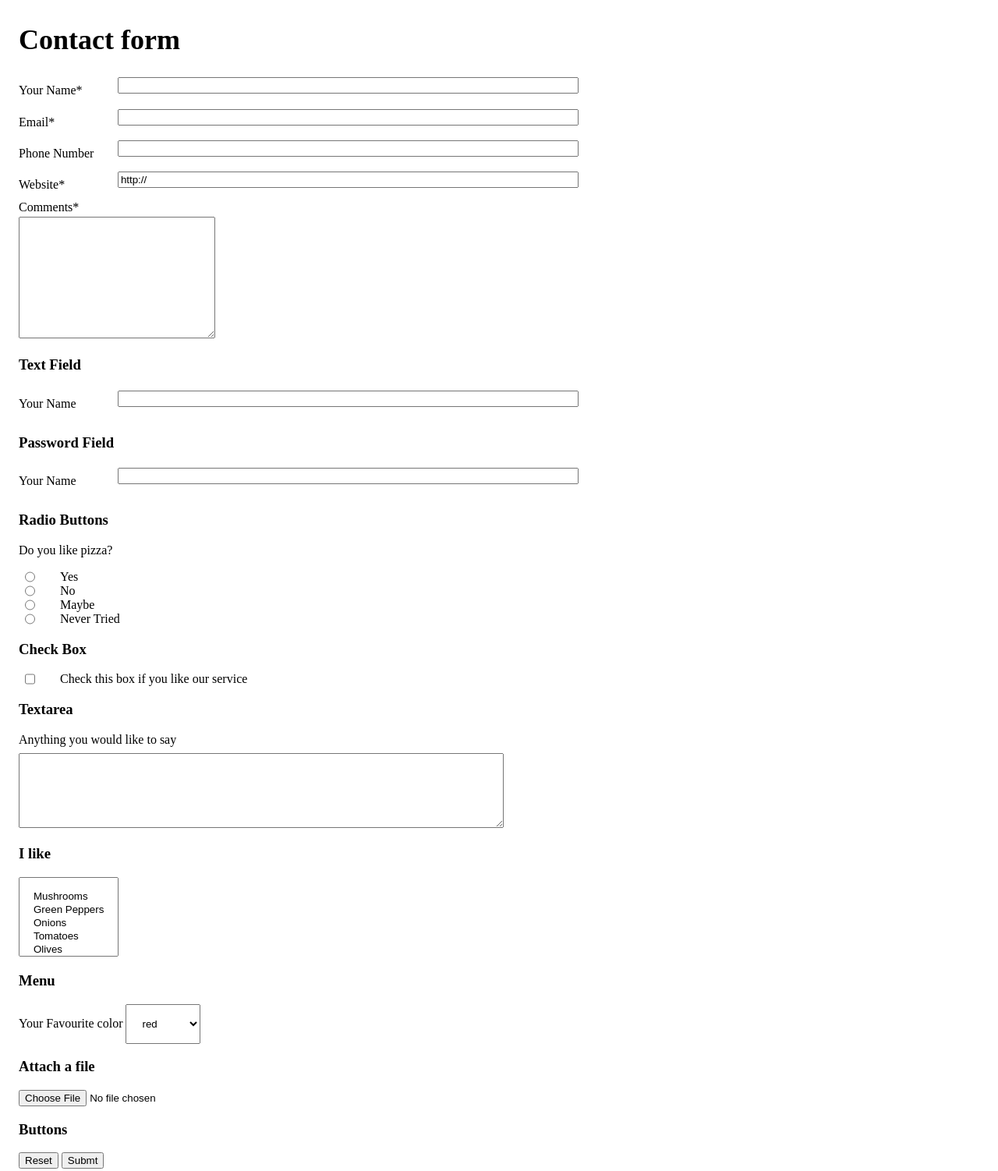
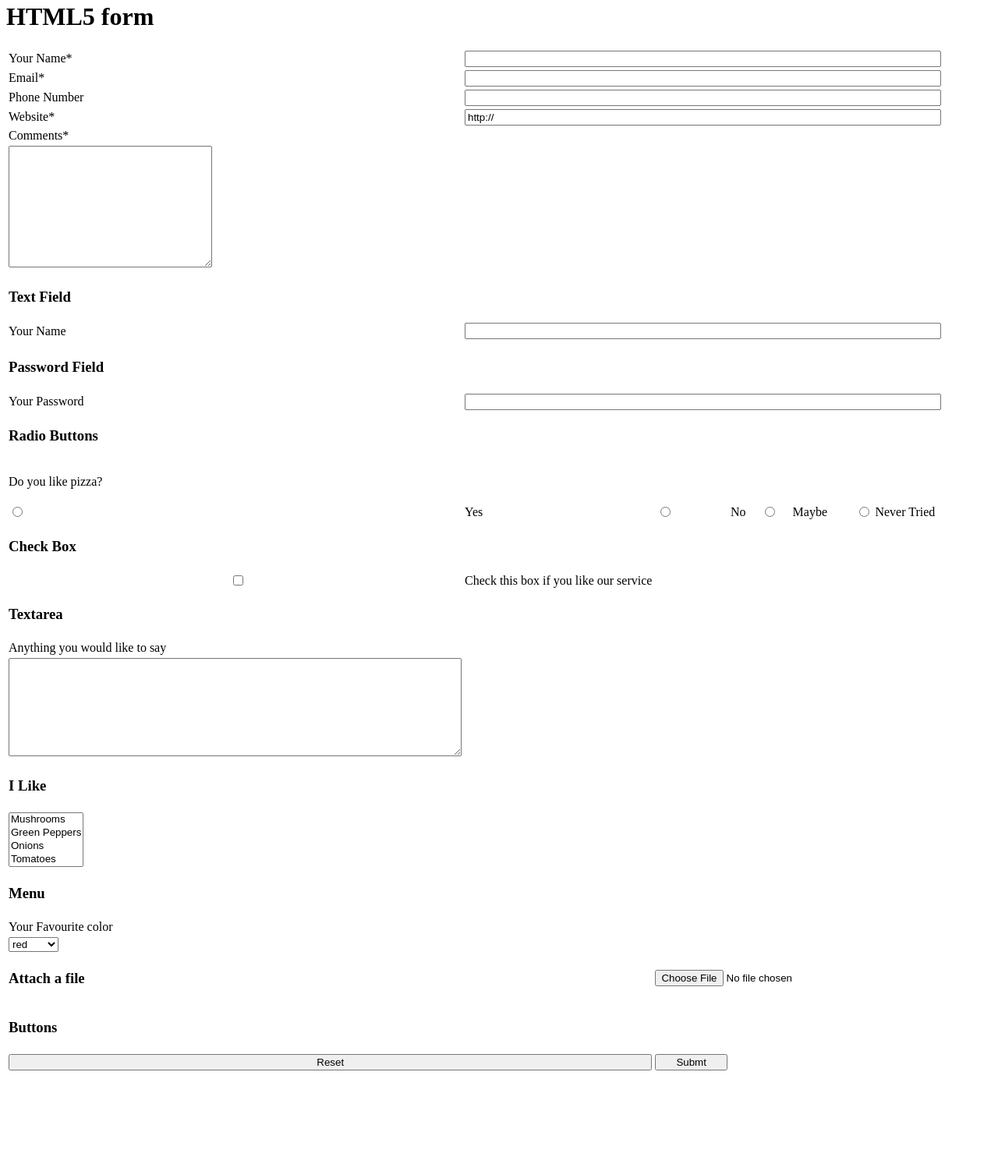
Before and after one commit to ketan18710/VinsolLearning, a plain HTML site: page Track1/index.html in a window 1280 px wide. Shown: the part 18-1520 px from the top of the page at 78% size. After the commit the page ends 1402 px from the top, so only its background shows below. Drawn offline with Linux system fonts and the light colour scheme.

Commit message:
html done in tables

```diff
--- a/Track1/index.html
+++ b/Track1/index.html
@@ -4,85 +4,82 @@
   <meta charset="UTF-8">
   <meta http-equiv="X-UA-Compatible" content="IE=edge">
   <meta name="viewport" content="width=device-width, initial-scale=1.0">
-  <title>Track 1</title>
-  <link rel="stylesheet" href="style.css">
+  <title>Form</title>
 </head>
+<style>
+  input{
+    width: 100%;
+  }
+  .btnsGroup td input{
+    width: fit-content;
+  }
+</style>
 <body>
-  <h1>Contact form</h1>
-  <form enctype="multipart/form-data">
-    <div class="inputGroup">
-      <div class="inputContainer">
-        <label for="name">Your Name*</label>
-        <input type="text" id="name" required>
-      </div>
-      <div class="inputContainer">
-        <label for="email">Email*</label>
-        <input type="email" id="email" required>
-      </div>
-      <div class="inputContainer">
-        <label for="Phone">Phone Number</label>
-        <input type="number" id="Phone" >
-      </div>
-      <div class="inputContainer">
-        <label for="websiteURL">Website*</label>
-        <input type="url" id="websiteURL" required value="http://">
-      </div>
-      <div class="inputContainerTextarea">
-        <label for="Comments">Comments*</label><br>
+  <h1>HTML5 form</h1>
+  <form >
+    <table>
+      <tr>
+        <td ><label for="name">Your Name*</label></td>
+        <td colspan="15"><input type="text" id="name" required /></td>
+      </tr>
+      <tr>
+        <td ><label for="email">Email*</label></td>
+        <td colspan="15"><input type="email" id="email" required /></td>
+      </tr>
+      <tr>
+        <td ><label for="Phone">Phone Number</label></td>
+        <td colspan="15"><input type="number" id="Phone" /></td>
+      </tr>
+      <tr>
+        <td ><label for="websiteURL">Website*</label></td>
+        <td colspan="15"><input type="url" id="websiteURL" required value="http://"></td>
+      </tr>
+      <tr>
+        <td colspan="100%"><label for="Comments">Comments*</label></td>
+      </tr>
+      <tr>
+        <td colspan="100%">
           <textarea name="Comments" id="Comments" cols="30" rows="10" required></textarea>
-      </div>
-    </div>
-    <div class="inputGroup">
-      <h3>Text Field</h3>
-      <div class="inputContainer">
-        <label for="Yourname">Your Name</label>
-        <input type="text" id="Yourname" required>
-      </div>
-    </div>
-    <div class="inputGroup">
-      <h3>Password Field</h3>
-      <div class="inputContainer">
-        <label for="Yourname">Your Name</label>
-        <input type="text" id="Yourname" required>
-      </div>
-    </div>
-    <div class="inputGroup">
-      <h3>Radio Buttons</h3>
-      <p>Do you like pizza?</p>
-      <div class="inputContainer radioContainer">
-        <input type="radio" id="yes" name="pizza" value="yes">
-        <label for="yes">Yes</label>
-      </div>
-      <div class="inputContainer radioContainer">
-        <input type="radio" id="no" name="pizza" value="no">
-        <label for="no">No</label>
-      </div>
-      <div class="inputContainer radioContainer">
-        <input type="radio" id="maybe" name="pizza" value="maybe">
-        <label for="maybe">Maybe</label>
-      </div>
-      <div class="inputContainer radioContainer">
-        <input type="radio" id="neverTried" name="pizza" value="neverTried">
-        <label for="neverTried">Never Tried</label>
-      </div>
-    </div>
-    <div class="inputGroup">
-      <h3>Check Box</h3>
-      <div class="inputContainer radioContainer">
-        <input type="checkbox" id="checkbox" name="checkbox" value="yes">
-        <label for="checkbox">Check this box if you like our service</label>
-      </div>
-    </div>
-    <div class="inputGroup">
-      <h3>Textarea</h3>
-      <div class="inputContainerTextarea">
-        <label for="textarea">Anything you would like to say</label><br>
-        <textarea style="width: 50%;margin-top: 0.5rem;" name="textarea" id="textarea" cols="30" rows="6"   ></textarea>
-      </div>
-    </div>
-    <div class="inputGroup">
-      <h3>I like</h3>
-      <div class="inputContainerTextarea">
+        </td>
+      </tr>
+      <tr><td><h3>Text Field</h3></td></tr>
+      <tr>
+        <td ><label for="Yourname">Your Name</label></td>
+        <td colspan="15"><input type="text" id="Yourname" required /></td>
+      </tr>
+      <tr>
+      <tr><td><h3>Password Field</h3></td></tr>
+      <tr>
+        <td ><label for="YourPass">Your Password</label></td>
+        <td colspan="15"><input type="password" id="YourPass" required /></td>
+      </tr>
+      <tr><td><h3>Radio Buttons</h3></td></tr>
+      <tr><td><p>Do you like pizza?</p></td></tr>
+      <tr class="btnsGroup">
+        <td ><input type="radio" id="yes" name="pizza" value="yes"/></td>
+        <td colspan="2"><label for="yes">Yes</label></td>
+        <td ><input type="radio" id="no" name="pizza" value="no"></td>
+        <td colspan="2"><label for="no">No</label></td>
+        <td ><input type="radio" id="maybe" name="pizza" value="maybe"></td>
+        <td colspan="2"><label for="maybe">Maybe</label></td>
+        <td ><input type="radio" id="neverTried" name="pizza" value="neverTried"></td>
+        <td colspan="2"><label for="neverTried">Never Tried</label></td>
+      </tr>
+      <tr><td><h3>Check Box</h3></td></tr>
+      <tr>
+        <td colspan="1"><input type="checkbox" id="checkbox" name="checkbox" value="yes"></td>
+        <td colspan="1"><label for="checkbox">Check this box if you like our service</label></td>
+      </tr>
+      <tr><td><h3>Textarea</h3></td></tr>
+      <tr>
+        <td><label for="textarea">Anything you would like to say</label><br></td>
+      </tr>
+      <tr>
+        <td><textarea  name="textarea" id="textarea" cols="70" rows="8"   ></textarea></td>
+      </tr>
+      <tr><td><h3>I Like</h3></td></tr>
+      <tr>
+        <td colspan="2">
           <select name="likes" id="likes" multiple>
             <option value="mushrooms">Mushrooms</option>
             <option value="greenpeppers">Green Peppers</option>
@@ -90,31 +87,34 @@
             <option value="tomatoes">Tomatoes</option>
             <option value="olives">Olives</option>
           </select>
-      </div>
-    </div>
-    <div class="inputGroup">
-      <h3>Menu</h3>
-      <div class="inputContainerTextarea">
+        </td>
+      </tr>
+      <tr><td><h3>Menu</h3></td></tr>
+      <tr><td>
         <label for="menu">Your Favourite color</label>
+      </td></tr>
+      <tr>
+        <td colspan="2">
           <select name="menu" id="menu" >
             <option value="red">red</option>
             <option value="orange">orange</option>
             <option value="green">green</option>
           </select>
-      </div>
-    </div>
+        </td>
+      </tr>
+      <tr>
+        <td colspan="2"><h3>Attach a file</h3></td>
+        <td colspan="6"><input type="file" name="" id=""></td>
+      </tr>
+      <tr><td><h3>Buttons</h3></td></tr>
+      <tr>
+        <td colspan="2"><input type="reset" value="Reset"></td>
+        <td colspan="2"><input type="submit" value="Submt"></td>
+      </tr>
+    </table>
     <div class="inputGroup">
-      <h3>Attach a file</h3>
-      <div class="inputContainerTextarea">
-        <input type="file" name="" id="">
-      </div>
-    </div>
-    <div class="inputGroup">
-      <h3>Buttons</h3>
-      <div class="inputContainerButtons">
-        <input type="reset" value="Reset">
-        <input type="submit" value="Submt">
-      </div>
+
+
     </div>
   </form>
 </body>
```
Lines whose indentation alone changed are shown as unchanged.
